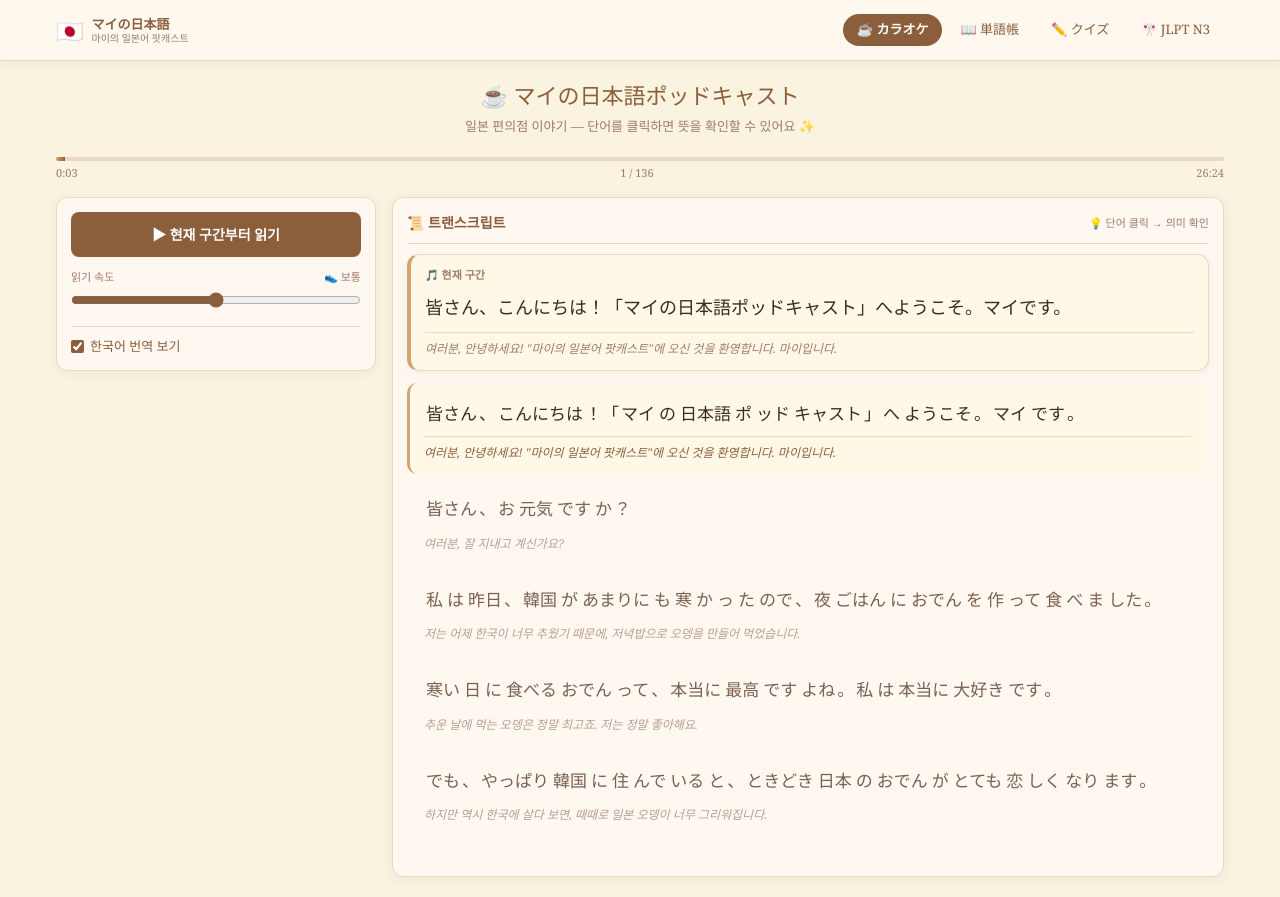
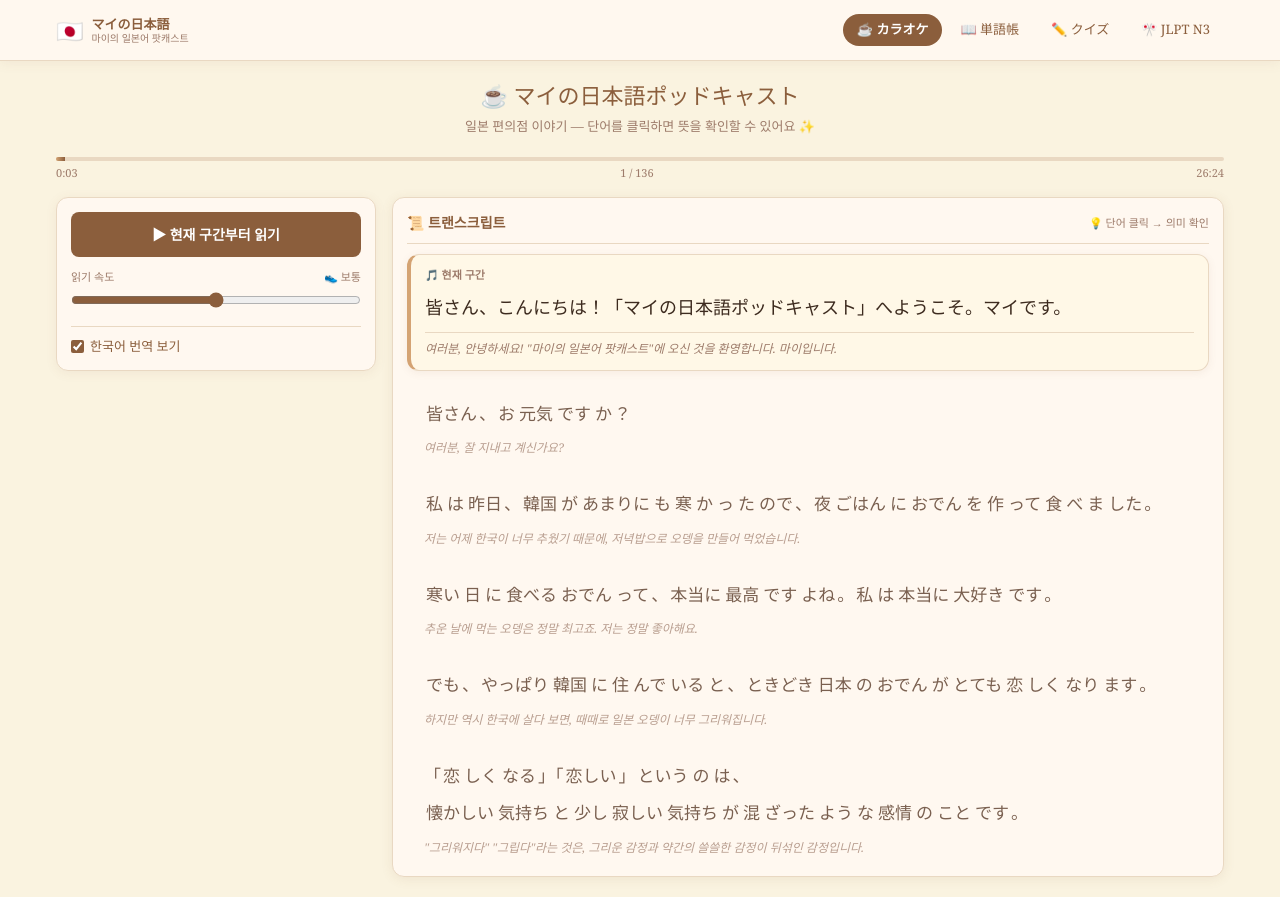
Before and after one commit to sugoii77-rgb/japanese-karaoke, a Next.js app: page / in a window 1280 px wide. Built offline with nearby package versions, Linux system fonts and the light colour scheme.

Commit message:
Hide current segment from transcript list

```diff
--- a/app/page.tsx
+++ b/app/page.tsx
@@ -548,7 +548,9 @@ export default function KaraokePage() {
               paddingRight: isMobile ? 0 : '4px',
             }}
           >
-            {TRANSCRIPT.map((seg, idx) => renderSegment(seg, idx))}
+            {TRANSCRIPT
+  .filter((seg) => seg.id !== currentSegmentId)
+  .map((seg, idx) => renderSegment(seg, idx))}
           </div>
         </div>
       </div>
```
